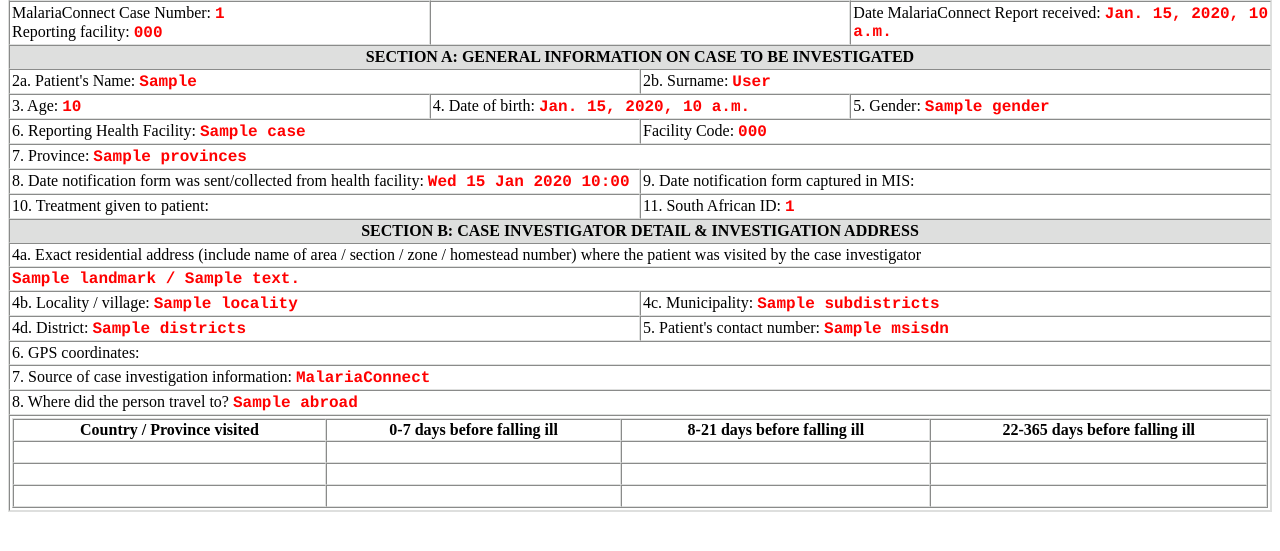
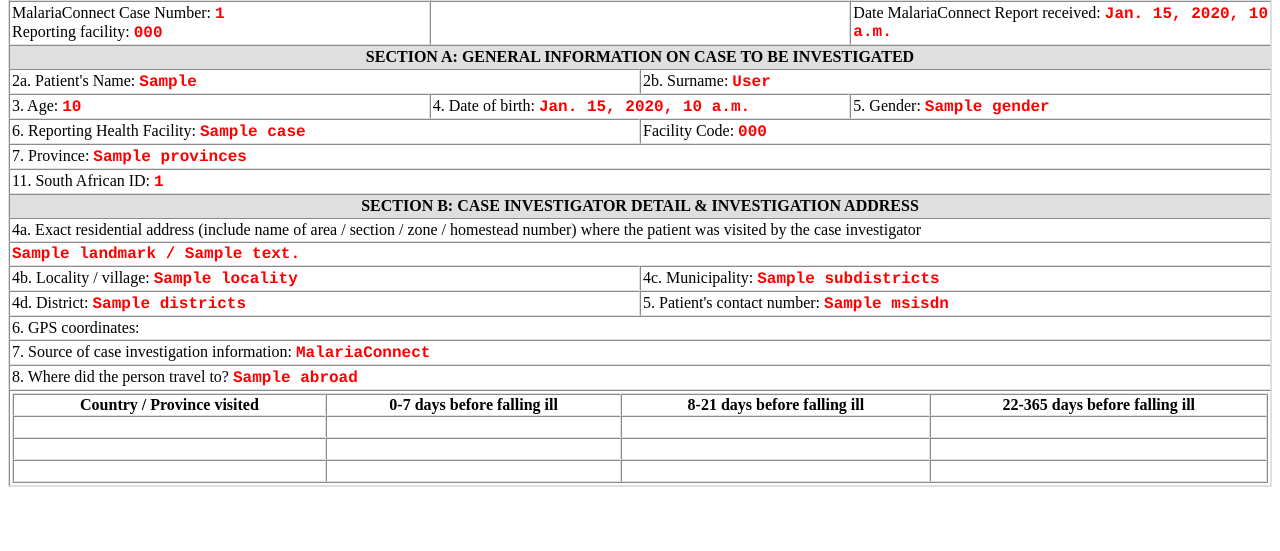
Before and after one commit to praekeltfoundation/malaria24-django, a Django app: template malaria24/ona/templates/ona/html_email.html in a window 1280 px wide. Shown: the part 123-674 px from the top of the page. Run offline with Django 3.2, Linux system fonts and the light colour scheme; the template is opened without the code that fills it: most values are stand-ins (such as "Sample title", 1, 10 or a date in 2020); lists and menus that the app fills with data are empty.

Commit message:
removed items 8, 9 and 10

```diff
--- a/malaria24/ona/templates/ona/html_email.html
+++ b/malaria24/ona/templates/ona/html_email.html
@@ -50,12 +50,7 @@
       <td colspan="12">7. Province: <span class="variable"><strong>{{case.provinces}}</strong></span></td>
     </tr>
     <tr>
-      <td colspan="6">8. Date notification form was sent/collected from health facility: <span class="variable"><strong>{{case.create_date_time|date:"D d M Y" }} {{case.create_date_time|date:"H:i"}}</strong></span></td>
-      <td colspan="6">9. Date notification form captured in MIS: <span class="variable"></span></td>
-    </tr>
-    <tr>
-      <td colspan="6">10. Treatment given to patient: </td>
-      <td colspan="6">11. South African ID: <span class="variable"><strong>{{case.sa_id_number}}</strong></span></td>
+      <td colspan="12">11. South African ID: <span class="variable"><strong>{{case.sa_id_number}}</strong></span></td>
     </tr>
     <tr>
       <td colspan="12" class="section_heading">Section B: Case Investigator Detail &amp; Investigation Address</td>
```
